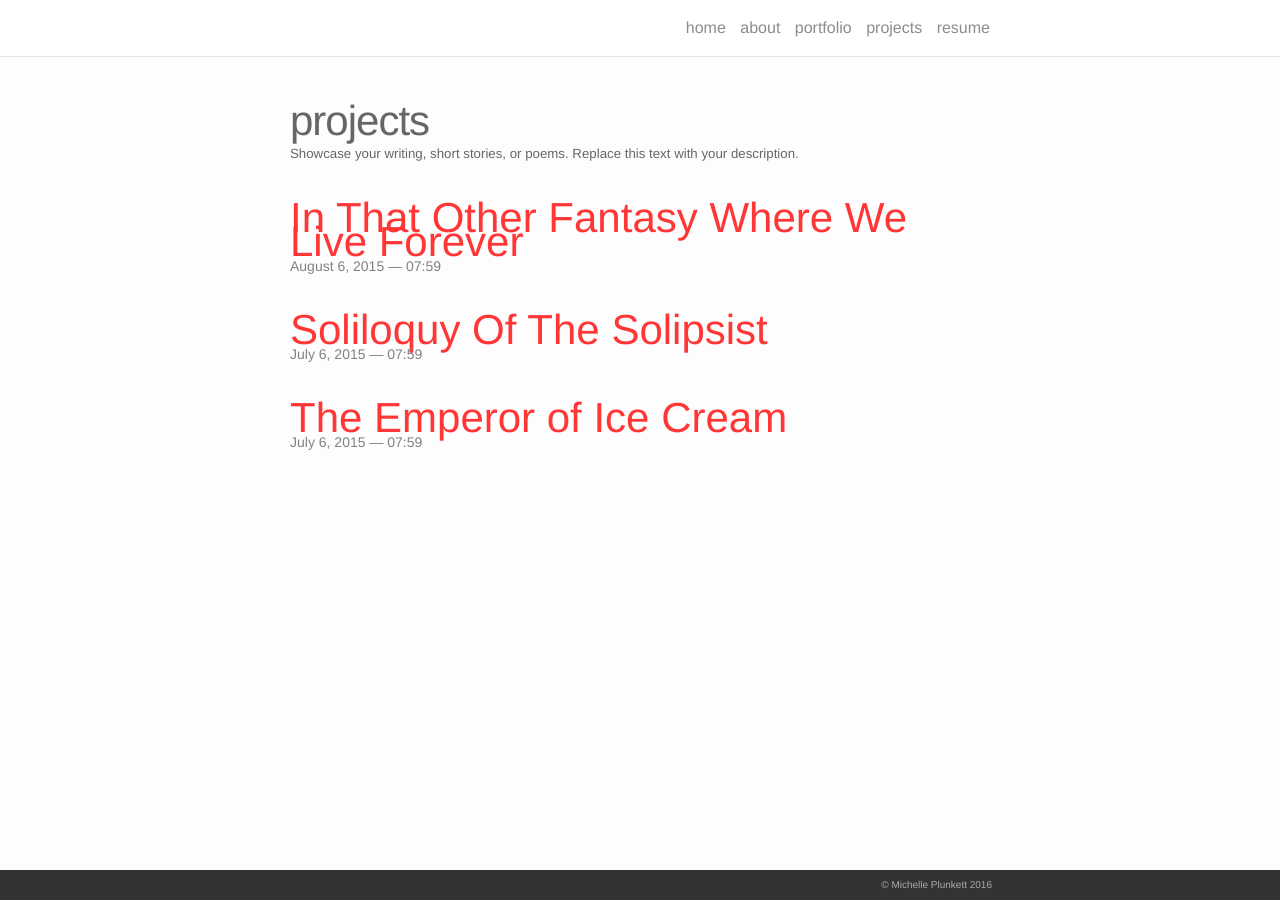
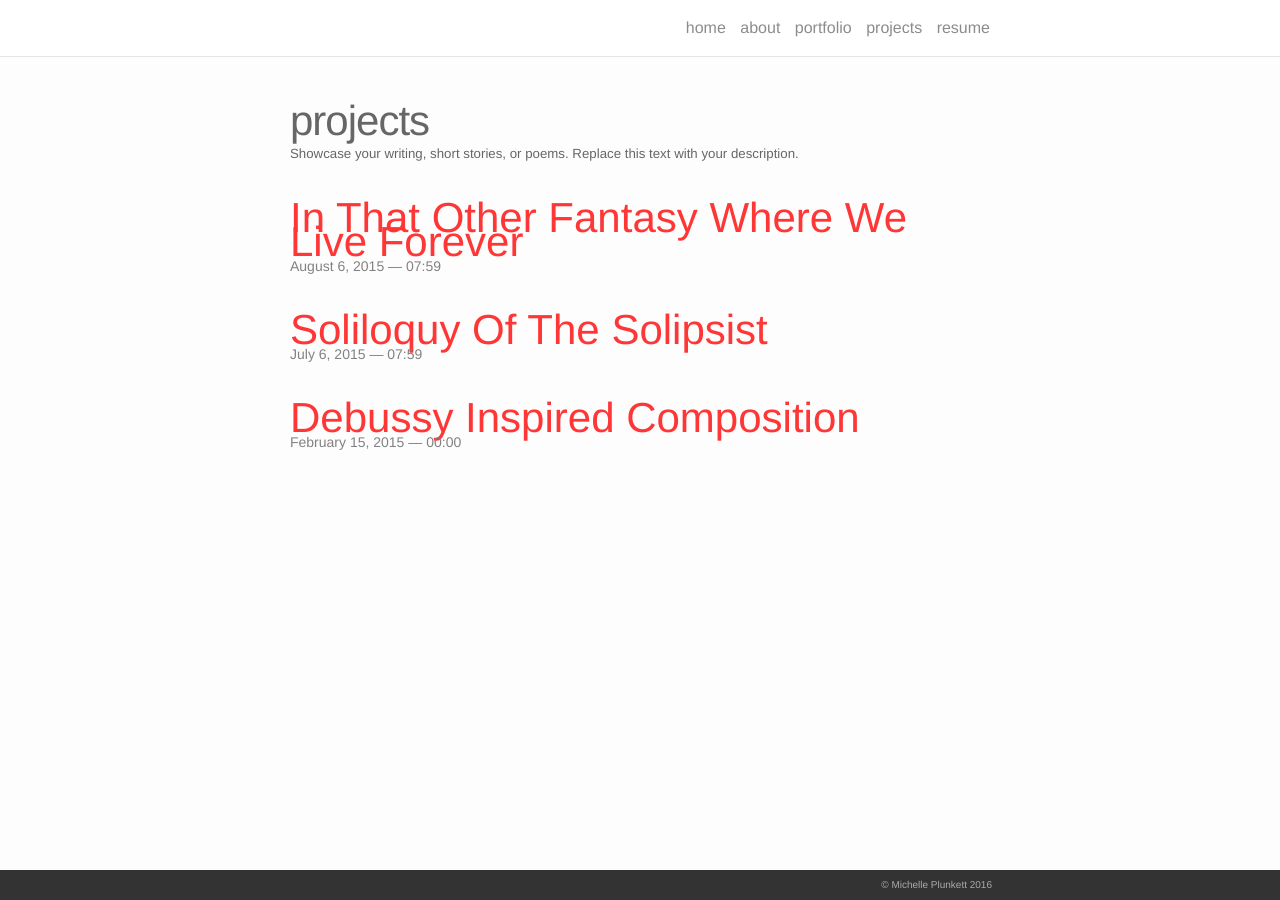
Before and after one commit to michelleplunkett/michelleplunkett.github.io, a Jekyll site: the page built from projects.md, in a window 1280 px wide. Built offline with Jekyll 4.4.1, drawn with Linux system fonts in a browser that asks for light colours; nearby versions of some CDN libraries; some of the changed lines change nothing that is shown.

Commit message:
Update 2015-05-05-emperor.markdown

```diff
--- a/_projects/2015-05-05-emperor.markdown
+++ b/_projects/2015-05-05-emperor.markdown
@@ -1,25 +1,7 @@
 ---
 layout: post
-title: The Emperor of Ice Cream
-date: 2015-07-06 07:59:00
+title: Debussy Inspired Composition
+date: 2015-02-15
 ---
 
-Call the roller of big cigars,
-The muscular one, and bid him whip
-In kitchen cups concupiscent curds.
-Let the wenches dawdle in such dress
-As they are used to wear, and let the boys
-Bring flowers in last month's newspapers.
-Let be be finale of seem.
-The only emperor is the emperor of ice-cream.
-
-Take from the dresser of deal.
-Lacking the three glass knobs, that sheet
-On which she embroidered fantails once
-And spread it so as to cover her face.
-If her horny feet protrude, they come
-To show how cold she is, and dumb.
-Let the lamp affix its beam.
-The only emperor is the emperor of ice-cream.
-
-### Wallace Stevens
+<iframe src="https://drive.google.com/file/d/0B1dUInJge_OMYWw4TW9nclZVLUk/preview" width="100%" height="480"></iframe>
```
